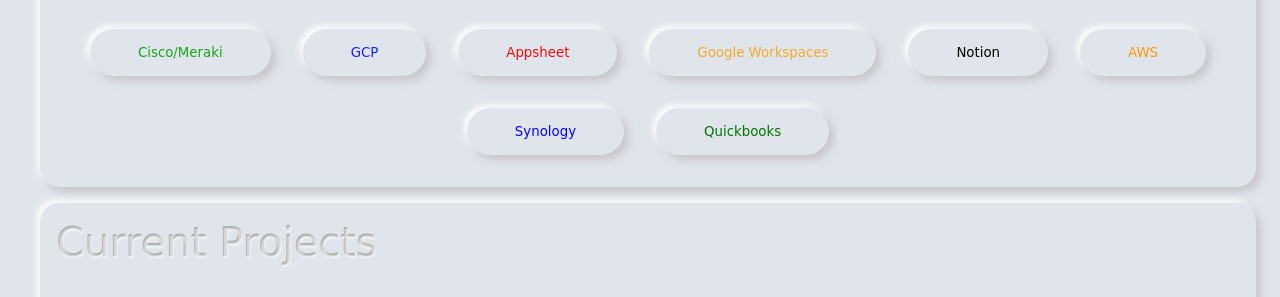
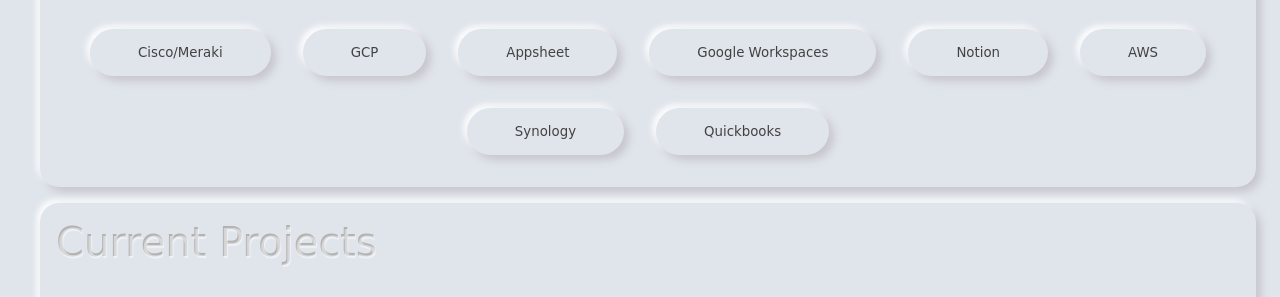
Before and after one commit to ospf2fullstack/garyinnerarity, a plain HTML site: page index.html in a window 1280 px wide. Shown: the part 503-800 px from the top of the page. Drawn offline with Linux system fonts and the light colour scheme.

Commit message:
Update index.html

```diff
--- a/index.html
+++ b/index.html
@@ -22,14 +22,14 @@
     <section>
         <h2 class="engrave">Tool Stack</h2>
         <div>
-            <button class="button button--pill" style="color:rgb(22, 165, 22);">Cisco/Meraki</button>
-            <button class="button button--pill" style="color:rgb(32, 32, 241);">GCP</button>
-            <button class="button button--pill" style="color:rgb(248, 8, 8);">Appsheet</button>
-            <button class="button button--pill" style="color:rgb(243, 171, 39);">Google Workspaces</button>
-            <button class="button button--pill" style="color:rgb(0, 0, 0);">Notion</button>
-            <button class="button button--pill" style="color:#FF9900;">AWS</button>
-            <button class="button button--pill" style="color:blue">Synology</button>
-            <button class="button button--pill" style="color:rgb(3, 114, 3)">Quickbooks</button>
+            <button class="button button--pill" style="color:rgb(66, 66, 66);">Cisco/Meraki</button>
+            <button class="button button--pill" style="color:rgb(66, 66, 66);">GCP</button>
+            <button class="button button--pill" style="color:rgb(66, 66, 66);">Appsheet</button>
+            <button class="button button--pill" style="color:rgb(66, 66, 66);">Google Workspaces</button>
+            <button class="button button--pill" style="color:rgb(66, 66, 66);">Notion</button>
+            <button class="button button--pill" style="color:rgb(66, 66, 66);">AWS</button>
+            <button class="button button--pill" style="color:rgb(66, 66, 66)">Synology</button>
+            <button class="button button--pill" style="color:rgb(66, 66, 66)">Quickbooks</button>
         </div>
     </section>
     <section>
```
